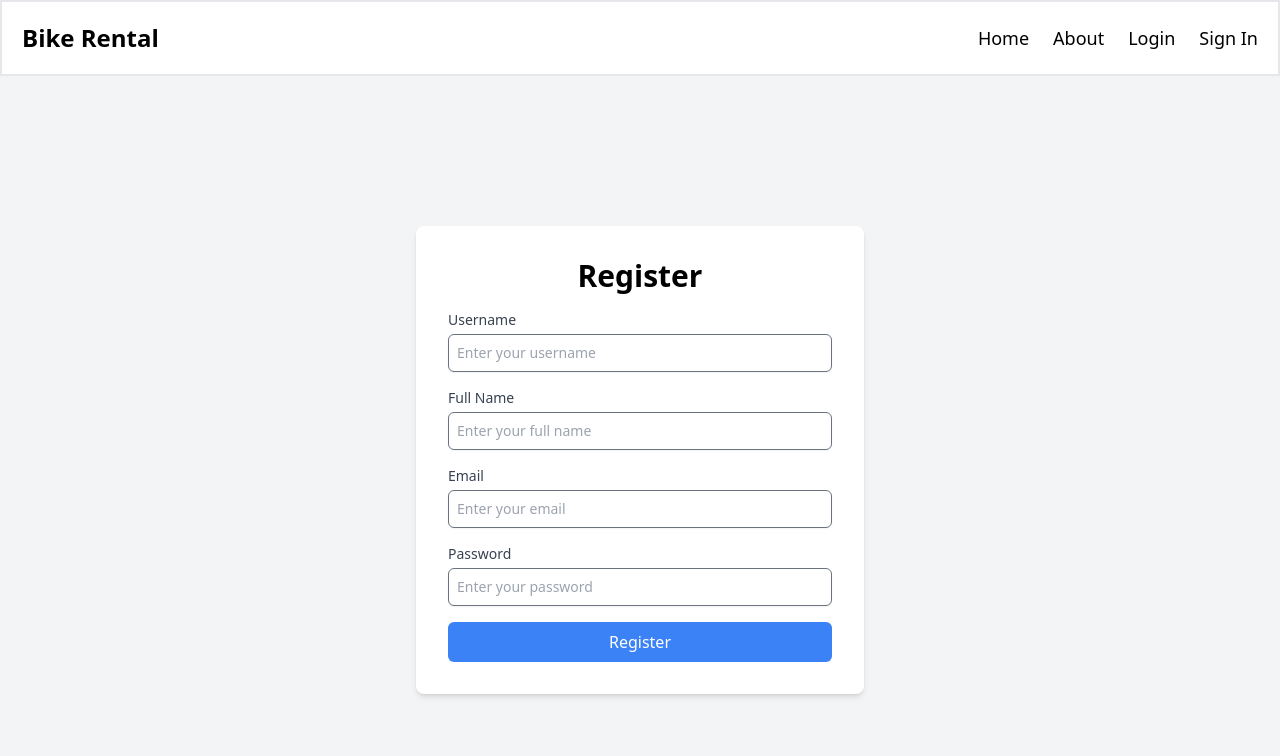
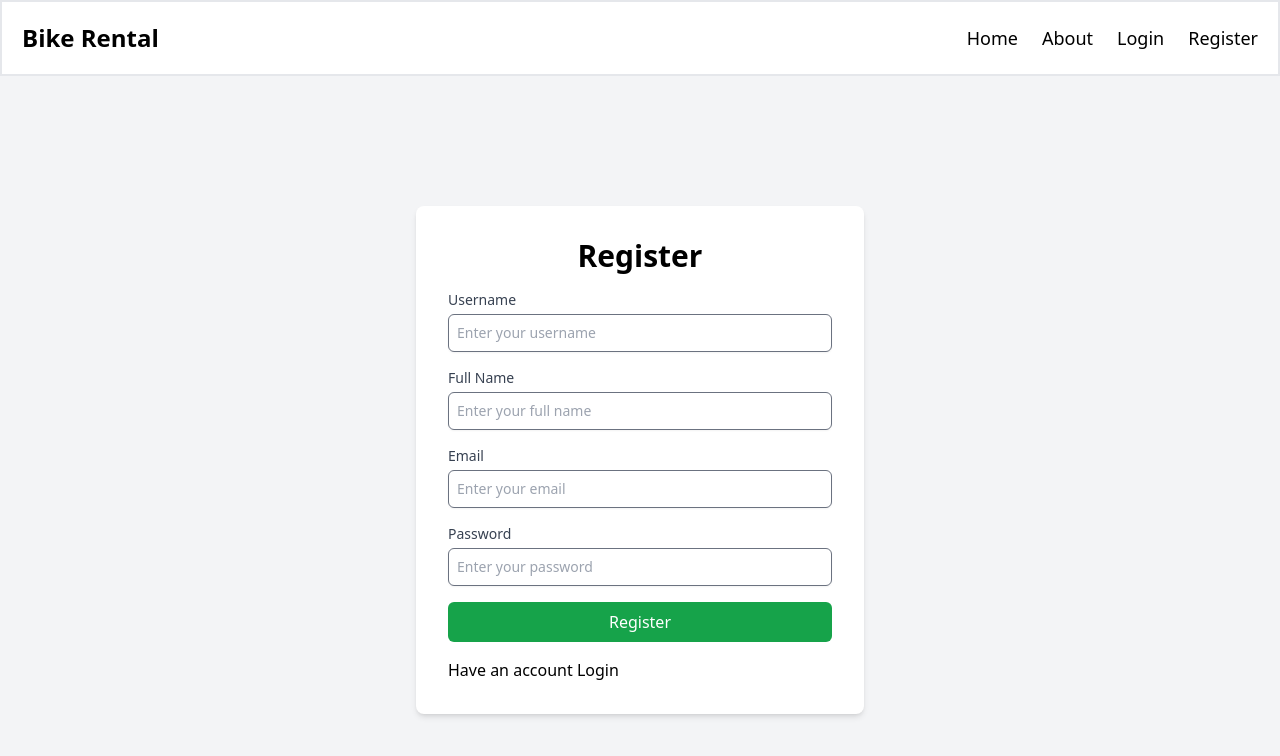
Before and after one commit to anahatbasnet/Bike-Rental-Frontend, a React (Vite) app: page /register in a window 1280 px wide. Shown: the top 756 px of the page. Built offline with nearby package versions, Linux system fonts and the light colour scheme.

Commit message:
login-register-button change

```diff
--- a/src/components/Cards.jsx
+++ b/src/components/Cards.jsx
@@ -17,12 +17,12 @@ export default function Cards() {
     }, []);
 
     return (
-        <div className="cards-container grid grid-cols-3 gap-6 cursor-pointer">
+        <div className="cards-container grid grid-cols-3 gap-12 cursor-pointer">
             {bikes.map(bike => (
                 <div className="card bg-white rounded-lg shadow-md" key={bike.id}>
                     <Link to={`/productDetail/${bike.id}`}>
                         <div className="picture">
-                            <img src={bike.imageUrl} alt="Bike" className="w-full h-56 object-cover rounded-t-lg" />
+                            <img src={bike.imageUrl} alt="Bike" className="w-full h-[20rem] object-cover rounded-t-lg" />
                         </div>
                         <div className="details-and-prices p-4">
                             <h3 className="text-lg font-semibold mb-2">{bike.bikeName}</h3>
--- a/src/components/Navbar.jsx
+++ b/src/components/Navbar.jsx
@@ -18,7 +18,7 @@ export default function Navbar() {
                 <li>Login</li>
                 </Link>
                 <Link to='/register'>
-                <li>Sign In</li>
+                <li>Register</li>
                 </Link>
             </ul>
         </div>
--- a/src/pages/Login.jsx
+++ b/src/pages/Login.jsx
@@ -1,5 +1,6 @@
 import React from 'react';
 import Button from "../components/Buttons";
+import { Link } from 'react-router-dom';
 
 export default function Login() {
     return (
@@ -27,9 +28,10 @@ export default function Login() {
                             placeholder="Enter your password"
                         />
                     </div>
-                    <Button className="w-full bg-blue-500 hover:bg-blue-600 text-white py-2 rounded-md focus:outline-none focus:ring-2 focus:ring-blue-500">
+                    <Button className="w-full bg-green-600 hover:bg-green-700 text-white py-2 rounded-md focus:outline-none focus:ring-2 focus:ring-blue-500">
                         Login
                     </Button>
+                    <p>Don't have an account <Link to='/register'>Register</Link> </p>
                 </form>
             </div>
         </div>
--- a/src/pages/Register.jsx
+++ b/src/pages/Register.jsx
@@ -1,5 +1,6 @@
 import React from 'react';
 import Button from "../components/Buttons";
+import { Link } from 'react-router-dom';
 
 export default function Register() {
     return (
@@ -47,9 +48,10 @@ export default function Register() {
                             placeholder="Enter your password"
                         />
                     </div>
-                    <Button className="w-full bg-blue-500 hover:bg-blue-600 text-white py-2 rounded-md focus:outline-none focus:ring-2 focus:ring-blue-500">
+                    <Button className="w-full bg-green-600 hover:bg-green-700 text-white py-2 rounded-md focus:outline-none focus:ring-2 focus:ring-blue-500">
                         Register
                     </Button>
+                    <p>Have an account <Link to='/login'>Login</Link> </p>
                 </form>
             </div>
         </div>
```
